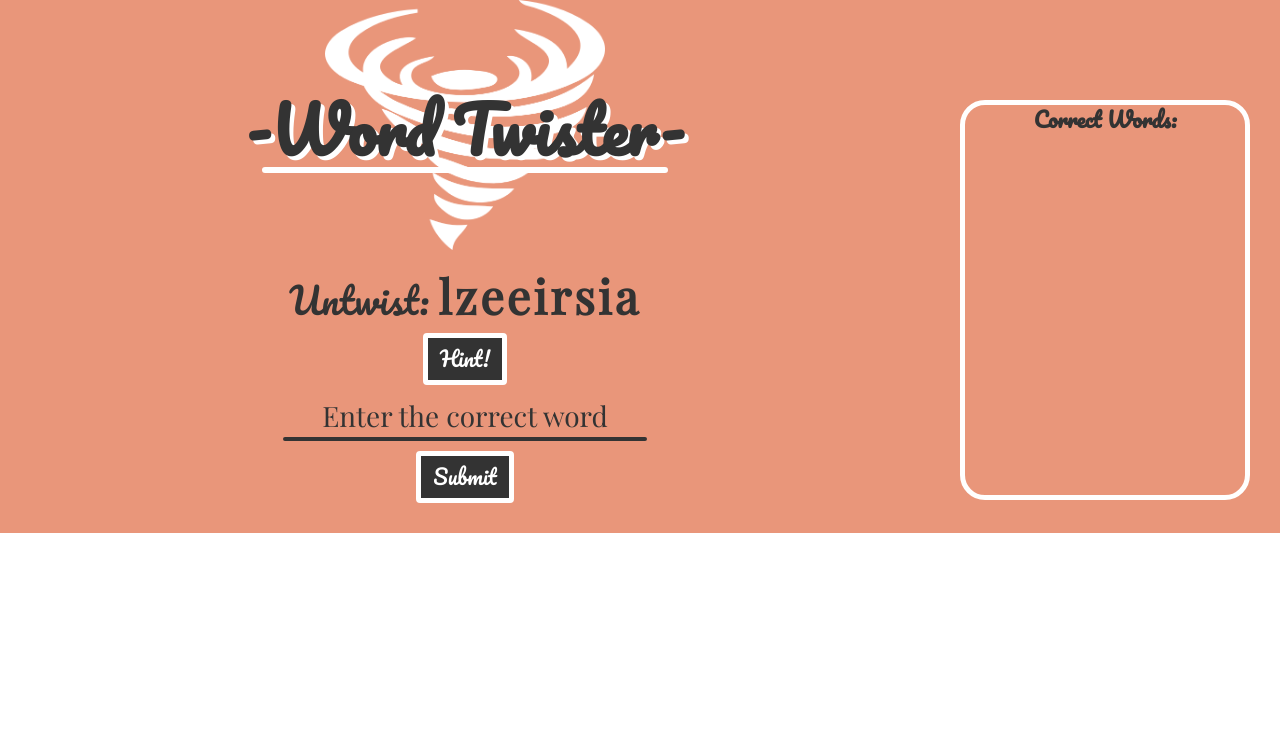
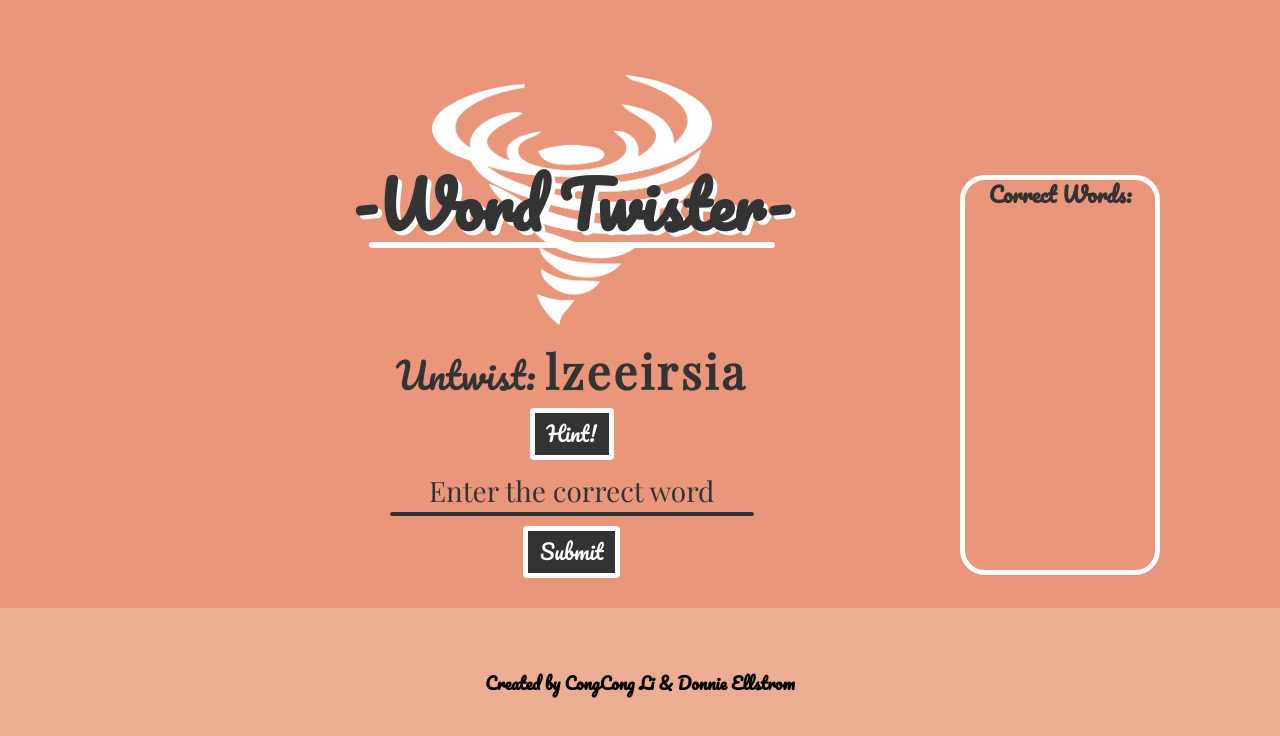
Before and after one commit to weirui222/word-twister, a React (Create React App) app in the folder word-scrambler/: page / in a window 1280 px wide. Shown: the top 736 px of the page. Built offline with nearby package versions, Linux system fonts and the light colour scheme.

Commit message:
hint tracker & style

```diff
--- a/word-scrambler/src/App.css
+++ b/word-scrambler/src/App.css
@@ -9,3 +9,21 @@
     height: 100%;
     max-height: 100%;
 }
+header{
+	height: 75px;
+	background: darksalmon;
+}
+footer{
+	height: 200px;
+	background: rgba(	233, 184, 154, 0.8);
+	line-height: 150px;
+}
+a{
+	margin-top: 80px;
+	font-family: 'Pacifico', sans-serif;
+	font-weight: bolder;
+	font-size: 1.2em;
+	text-decoration: none;
+	color: black;
+
+}
--- a/word-scrambler/src/App.js
+++ b/word-scrambler/src/App.js
@@ -9,7 +9,11 @@ class App extends Component {
     return (
       <div className="App">
         <div>
+        	<header></header>
           <Player />
+          <footer>
+          	<p ><a className='info' href='https://github.com/Crateros/donnie-congcong-wordgame'>Created by CongCong Li &#38; Donnie Ellstrom</a></p>
+          </footer>
         </div>
       </div>
     );
--- a/word-scrambler/src/Player.jsx
+++ b/word-scrambler/src/Player.jsx
@@ -36,6 +36,7 @@ class Player extends Component {
 			playerScore: 0,
 			hintNum: 0,
       correctWords: [],
+      hintClick:0
     };
   }
 
@@ -107,6 +108,7 @@ class Player extends Component {
 
   	if (this.state.hintNum < this.state.wordBank[this.state.index].length) {
   		this.setState({
+  			hintClick:this.state.hintClick+1,
   			hintNum:this.state.hintNum+1,
   			playerInput: this.state.wordBank[this.state.index].substr(0,this.state.hintNum+1)
   		});
@@ -125,7 +127,8 @@ class Player extends Component {
       index: 0,
 			playerScore: 0,
 			hintNum: 0,
-			correctWords: []
+			correctWords: [],
+			hintClick:0
   	});
   }
 
@@ -151,11 +154,12 @@ class Player extends Component {
           <div className='modalStyle'>
           	<p className="scoreTitle">Game Over</p>
           	<p className="scoreTitle">Score:{this.state.playerScore}</p>
+          	<p className="scoreTitle">Hints:{this.state.hintClick}</p>
           	<button className='btn btn-primary restartBtn' onClick={(e) => this.restart()}>Restart</button>
           </div>
         </Modal>
         <div className="row">
-          <div className="col-xs-9">
+          <div className="col-xs-7 col-xs-offset-2">
             <div className="titleContainer">
               <h2 className="gameTitle">-Word Twister-</h2>
               <hr className="titleHR"/>
@@ -174,7 +178,7 @@ class Player extends Component {
 
             </form>
         </div>
-        <div className="col-xs-3">
+        <div className="col-xs-2 col-xs-offset-(-2)">
           <div className="playerScoreBox">
 
           	<p className="scoreTitle">Correct Words:</p>
```
